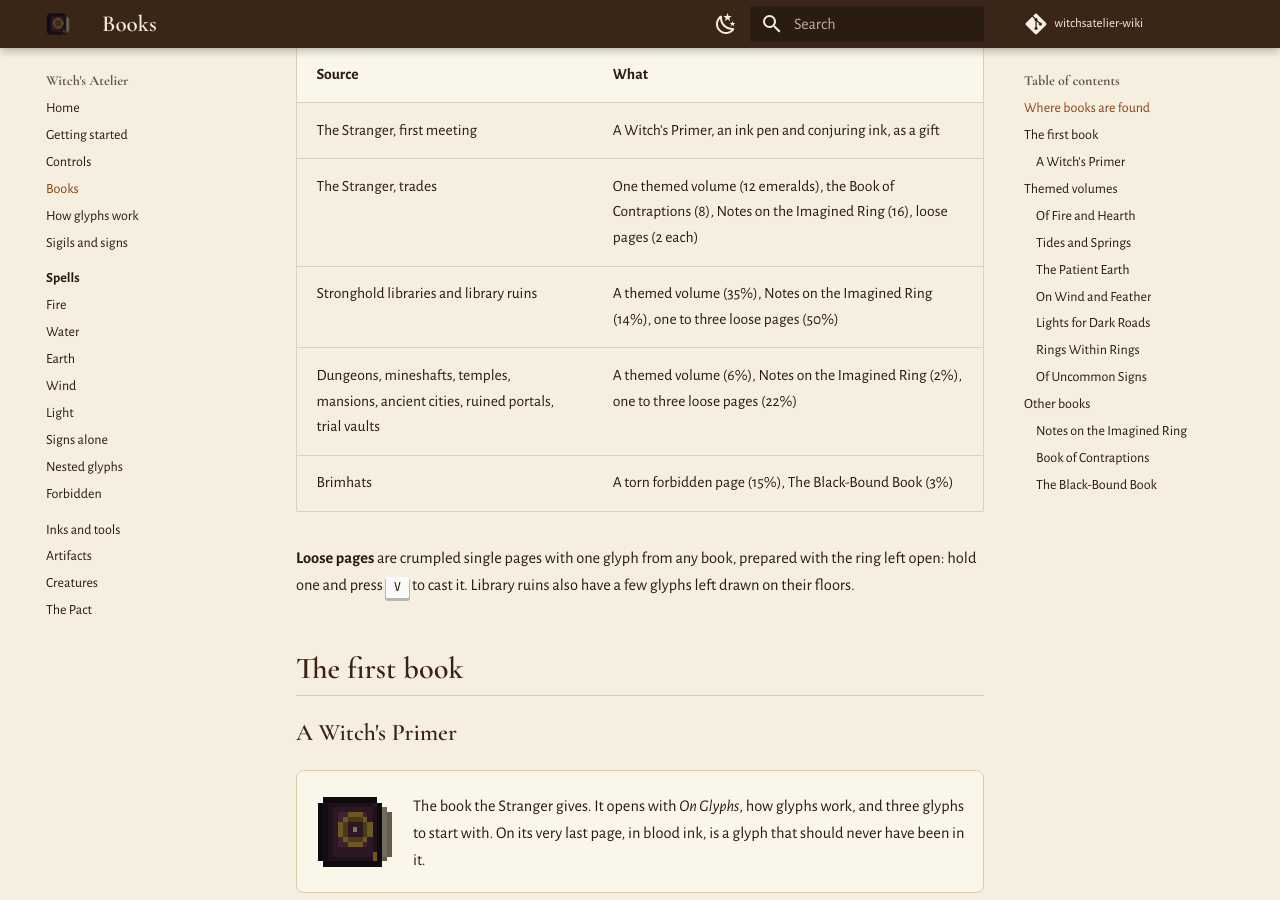
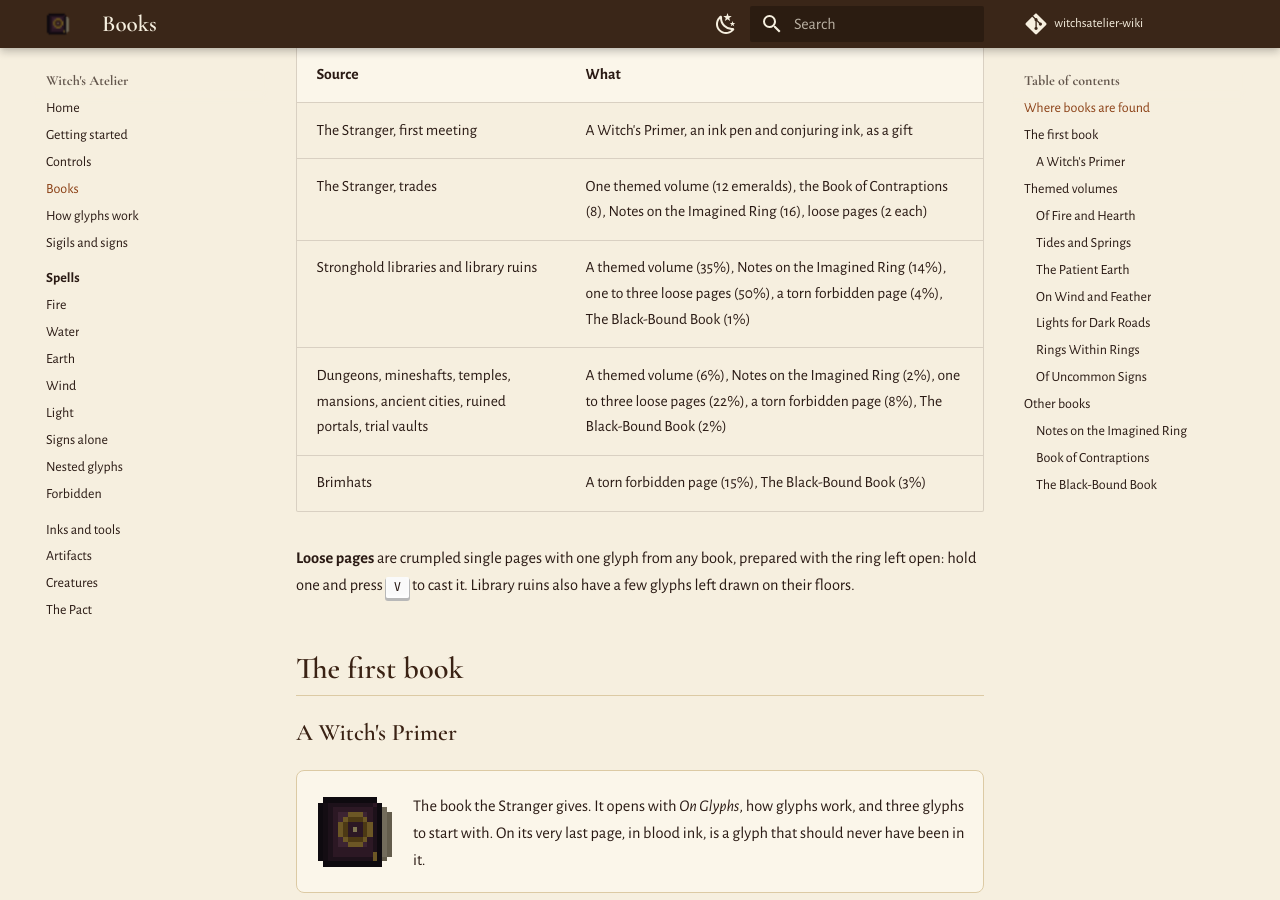
Before and after one commit to fimkov/witchsatelier-wiki, an MkDocs documentation site: the page built from docs/books.md, in a window 1280 px wide and 900 px high, scrolled down 419 px. Built offline with MkDocs 1.6.1 and Material for MkDocs 9.7.7, drawn with Linux system fonts in a browser that asks for light colours; comment, search, counter and statistics services are not loaded; some of the changed text lies outside the part shown.

Commit message:
List chests as a rare source of forbidden pages and the Black-Bound Book
Co-Authored-By: Claude Opus 5.5 <noreply@anthropic.com>

```diff
--- a/docs/books.md
+++ b/docs/books.md
@@ -10,8 +10,8 @@ Glyphs in a book are drawn whole, in lasting ink, and do not cast from the book:
 | --- | --- |
 | The Stranger, first meeting | A Witch's Primer, an ink pen and conjuring ink, as a gift |
 | The Stranger, trades | One themed volume (12 emeralds), the Book of Contraptions (8), Notes on the Imagined Ring (16), loose pages (2 each) |
-| Stronghold libraries and library ruins | A themed volume (35%), Notes on the Imagined Ring (14%), one to three loose pages (50%) |
-| Dungeons, mineshafts, temples, mansions, ancient cities, ruined portals, trial vaults | A themed volume (6%), Notes on the Imagined Ring (2%), one to three loose pages (22%) |
+| Stronghold libraries and library ruins | A themed volume (35%), Notes on the Imagined Ring (14%), one to three loose pages (50%), a torn forbidden page (4%), The Black-Bound Book (1%) |
+| Dungeons, mineshafts, temples, mansions, ancient cities, ruined portals, trial vaults | A themed volume (6%), Notes on the Imagined Ring (2%), one to three loose pages (22%), a torn forbidden page (8%), The Black-Bound Book (2%) |
 | Brimhats | A torn forbidden page (15%), The Black-Bound Book (3%) |
 
 **Loose pages** are crumpled single pages with one glyph from any book, prepared with the ring left open: hold one and press ++v++ to cast it. Library ruins also have a few glyphs left drawn on their floors.
@@ -68,4 +68,4 @@ Found in chests and sold by the Stranger, one at random.
 
 ### The Black-Bound Book
 
-<div class="card mini-row"><img class="icon big" src="../assets/icons/grimoire.png" alt=""><div><p>The forbidden book: <em>On Forbidden Magic</em>, <em>The Day of the Pact</em>, <em>Blood Ink</em>, the Petrification glyph, <em>The Brimhats</em> and <em>The Knights Moralis</em>. Each page of lore faces a picture drawn in blood ink. Brimhats rarely leave one behind. See <a href="../pact/">The Pact</a>.</p></div></div>
+<div class="card mini-row"><img class="icon big" src="../assets/icons/grimoire.png" alt=""><div><p>The forbidden book: <em>On Forbidden Magic</em>, <em>The Day of the Pact</em>, <em>Blood Ink</em>, the Petrification glyph, <em>The Brimhats</em> and <em>The Knights Moralis</em>. Each page of lore faces a picture drawn in blood ink. Rare: Brimhats sometimes leave one behind, and it turns up in old chests. See <a href="../pact/">The Pact</a>.</p></div></div>
```
Also changed, not shown: docs/pact.md (+3 -2 lines), docs/spells/forbidden.md (+1 -1 lines).
